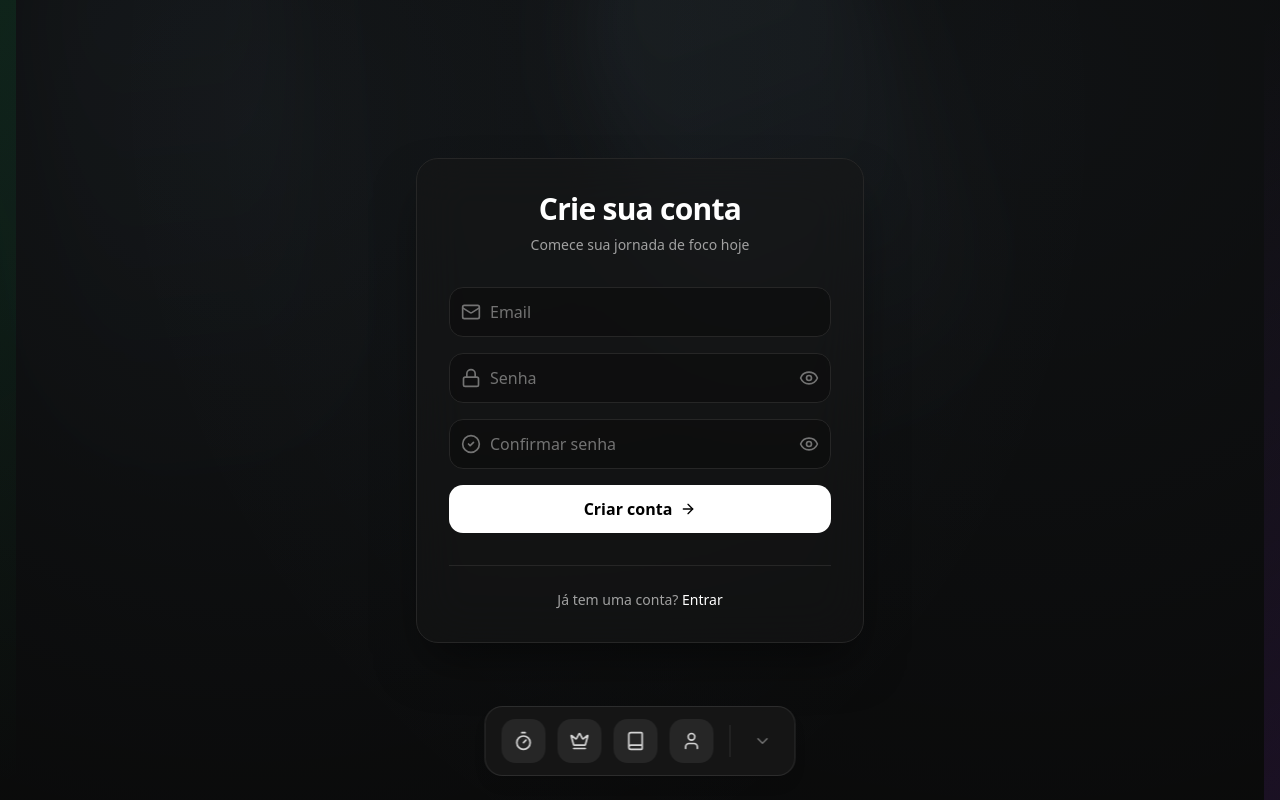
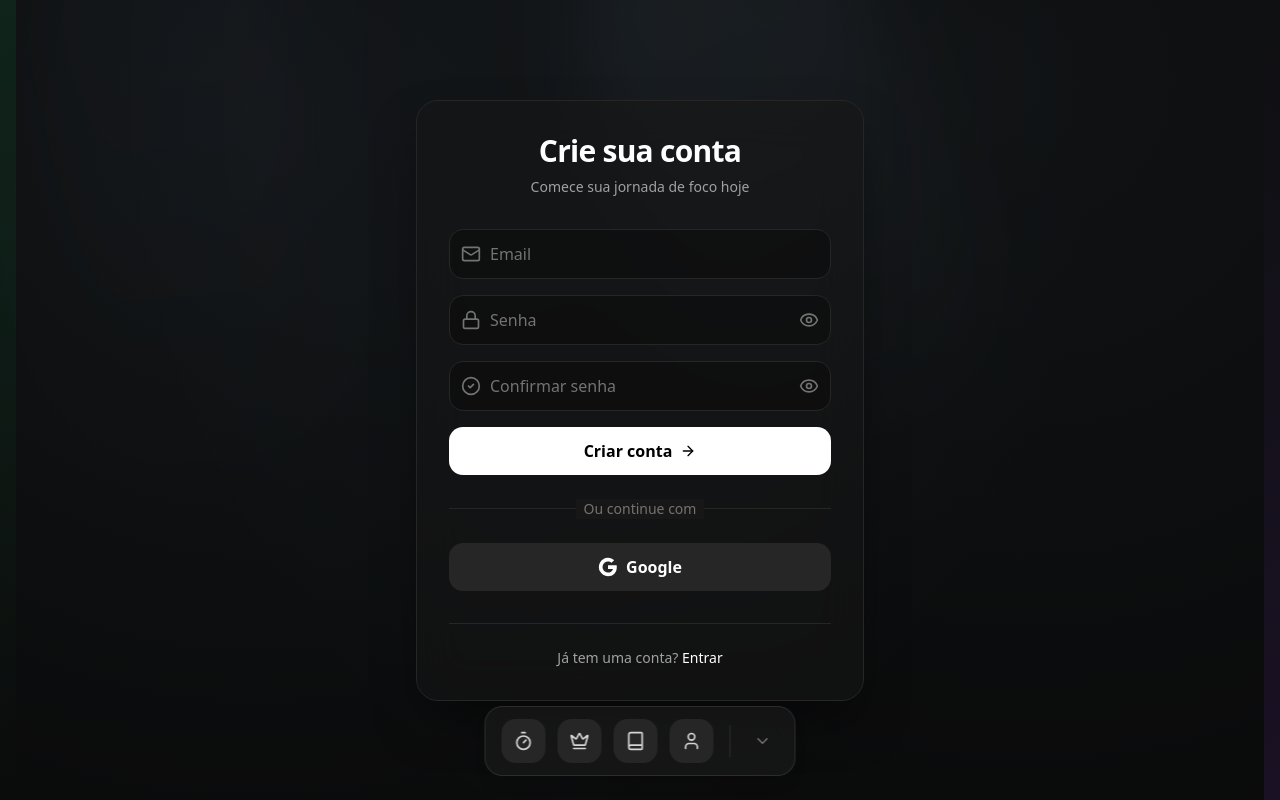
Before and after one commit to thonyydev/Focux, a Next.js app: page /auth/register in a window 1280 px wide. Built offline with nearby package versions, Linux system fonts and the light colour scheme; no server answers.

Commit message:
Feature Complete!

```diff
--- a/app/account/page.tsx
+++ b/app/account/page.tsx
@@ -22,7 +22,7 @@
 
   if (!user) {
     setTimeout(() => {
-      router.push("/auth/login");
+      router.push("/auth/register");
     }, 500);
     return null;
   }
--- a/app/auth/login/page.tsx
+++ b/app/auth/login/page.tsx
@@ -1,7 +1,7 @@
 "use client";
 
 import { useEffect, useState } from "react";
-import { login } from "@/lib/auth";
+import { login, loginWithGoogle } from "@/lib/auth";
 import { useRouter } from "next/navigation";
 import Link from "next/link";
 import { useAuth } from "@/contexts/AuthContext";
@@ -40,6 +40,22 @@
     } catch (err: any) {
       console.error("Login failed:", err);
       setError("Credenciais inválidas. Tente novamente.");
+    } finally {
+      setIsLoading(false);
+    }
+  }
+
+  async function handleGoogleLogin() {
+    setError("");
+    setIsLoading(true);
+
+    try {
+      await loginWithGoogle();
+      console.log("User logged in with Google successfully");
+      router.push("/");
+    } catch (err: any) {
+      console.error("Google login failed:", err);
+      setError("Erro ao entrar com Google. Tente novamente.");
     } finally {
       setIsLoading(false);
     }
@@ -131,6 +147,44 @@
             </button>
           </form>
 
+          <div className="relative my-6">
+            <div className="absolute inset-0 flex items-center">
+              <div className="w-full border-t border-neutral-800"></div>
+            </div>
+            <div className="relative flex justify-center text-sm">
+              <span className="px-2 bg-neutral-900 text-neutral-500">
+                Ou continue com
+              </span>
+            </div>
+          </div>
+
+          <button
+            type="button"
+            onClick={handleGoogleLogin}
+            disabled={isLoading}
+            className="w-full bg-neutral-800 text-white font-semibold py-3 rounded-xl hover:bg-neutral-700 transition-all transform active:scale-[0.98] disabled:opacity-70 disabled:cursor-not-allowed flex items-center justify-center gap-2"
+          >
+            <svg className="w-5 h-5" viewBox="0 0 24 24">
+              <path
+                fill="currentColor"
+                d="M22.56 12.25c0-.78-.07-1.53-.2-2.25H12v4.26h5.92c-.26 1.37-1.04 2.53-2.21 3.31v2.77h3.57c2.08-1.92 3.28-4.74 3.28-8.09z"
+              />
+              <path
+                fill="currentColor"
+                d="M12 23c2.97 0 5.46-.98 7.28-2.66l-3.57-2.77c-.98.66-2.23 1.06-3.71 1.06-2.86 0-5.29-1.93-6.16-4.53H2.18v2.84C3.99 20.53 7.7 23 12 23z"
+              />
+              <path
+                fill="currentColor"
+                d="M5.84 14.09c-.22-.66-.35-1.36-.35-2.09s.13-1.43.35-2.09V7.07H2.18C1.43 8.55 1 10.22 1 12s.43 3.45 1.18 4.93l2.85-2.22.81-.62z"
+              />
+              <path
+                fill="currentColor"
+                d="M12 5.38c1.62 0 3.06.56 4.21 1.64l3.15-3.15C17.45 2.09 14.97 1 12 1 7.7 1 3.99 3.47 2.18 7.07l3.66 2.84c.87-2.6 3.3-4.53 6.16-4.53z"
+              />
+            </svg>
+            Google
+          </button>
+
           <div className="mt-8 pt-6 border-t border-neutral-800 text-center">
             <p className="text-neutral-400 text-sm">
               Não tem uma conta?{" "}
--- a/app/auth/register/page.tsx
+++ b/app/auth/register/page.tsx
@@ -1,7 +1,7 @@
 "use client";
 
 import { useEffect, useState } from "react";
-import { register } from "@/lib/auth";
+import { register, loginWithGoogle } from "@/lib/auth";
 import { useRouter } from "next/navigation";
 import Link from "next/link";
 import { useAuth } from "@/contexts/AuthContext";
@@ -61,6 +61,21 @@
       } else {
         setError("Erro ao criar conta. Tente novamente.");
       }
+    } finally {
+      setLoading(false);
+    }
+  }
+
+  async function handleGoogleLogin() {
+    setError("");
+    setLoading(true);
+
+    try {
+      await loginWithGoogle();
+      router.push("/");
+    } catch (err: any) {
+      console.error("Google register failed:", err);
+      setError("Erro ao criar conta com Google. Tente novamente.");
     } finally {
       setLoading(false);
     }
@@ -177,6 +192,44 @@
             </button>
           </form>
 
+          <div className="relative my-6">
+            <div className="absolute inset-0 flex items-center">
+              <div className="w-full border-t border-neutral-800"></div>
+            </div>
+            <div className="relative flex justify-center text-sm">
+              <span className="px-2 bg-neutral-900 text-neutral-500">
+                Ou continue com
+              </span>
+            </div>
+          </div>
+
+          <button
+            type="button"
+            onClick={handleGoogleLogin}
+            disabled={loading}
+            className="w-full bg-neutral-800 text-white font-semibold py-3 rounded-xl hover:bg-neutral-700 transition-all transform active:scale-[0.98] disabled:opacity-70 disabled:cursor-not-allowed flex items-center justify-center gap-2"
+          >
+            <svg className="w-5 h-5" viewBox="0 0 24 24">
+              <path
+                fill="currentColor"
+                d="M22.56 12.25c0-.78-.07-1.53-.2-2.25H12v4.26h5.92c-.26 1.37-1.04 2.53-2.21 3.31v2.77h3.57c2.08-1.92 3.28-4.74 3.28-8.09z"
+              />
+              <path
+                fill="currentColor"
+                d="M12 23c2.97 0 5.46-.98 7.28-2.66l-3.57-2.77c-.98.66-2.23 1.06-3.71 1.06-2.86 0-5.29-1.93-6.16-4.53H2.18v2.84C3.99 20.53 7.7 23 12 23z"
+              />
+              <path
+                fill="currentColor"
+                d="M5.84 14.09c-.22-.66-.35-1.36-.35-2.09s.13-1.43.35-2.09V7.07H2.18C1.43 8.55 1 10.22 1 12s.43 3.45 1.18 4.93l2.85-2.22.81-.62z"
+              />
+              <path
+                fill="currentColor"
+                d="M12 5.38c1.62 0 3.06.56 4.21 1.64l3.15-3.15C17.45 2.09 14.97 1 12 1 7.7 1 3.99 3.47 2.18 7.07l3.66 2.84c.87-2.6 3.3-4.53 6.16-4.53z"
+              />
+            </svg>
+            Google
+          </button>
+
           <div className="mt-8 pt-6 border-t border-neutral-800 text-center">
             <p className="text-neutral-400 text-sm">
               Já tem uma conta?{" "}
--- a/components/LoginButton.tsx
+++ b/components/LoginButton.tsx
@@ -1,12 +1,10 @@
 "use client";
 
-import { GoogleAuthProvider, signInWithPopup } from "firebase/auth";
-import { auth } from "@/lib/firebase";
+import { loginWithGoogle } from "@/lib/auth";
 
 export function LoginButton() {
   const login = async () => {
-    const provider = new GoogleAuthProvider();
-    await signInWithPopup(auth, provider);
+    await loginWithGoogle();
   };
 
   return (
--- a/lib/auth.ts
+++ b/lib/auth.ts
@@ -2,9 +2,11 @@
   signInWithEmailAndPassword,
   createUserWithEmailAndPassword,
   signOut,
+  GoogleAuthProvider,
+  signInWithPopup,
 } from "firebase/auth";
 import { auth } from "./firebase";
-import { doc, setDoc, serverTimestamp } from "firebase/firestore";
+import { doc, setDoc, serverTimestamp, getDoc } from "firebase/firestore";
 import { db } from "@/lib/firebase";
 
 export function login(email: string, password: string) {
@@ -28,3 +30,22 @@
 export function logout() {
   return signOut(auth);
 }
+
+export async function loginWithGoogle() {
+  const provider = new GoogleAuthProvider();
+  const result = await signInWithPopup(auth, provider);
+  const user = result.user;
+
+  // Check if user exists first to avoid overwriting or redundant writes
+  const userDoc = await getDoc(doc(db, "users", user.uid));
+
+  if (!userDoc.exists()) {
+    await setDoc(doc(db, "users", user.uid), {
+      email: user.email,
+      isPremium: false,
+      createdAt: serverTimestamp(),
+    });
+  }
+
+  return result;
+}
```
